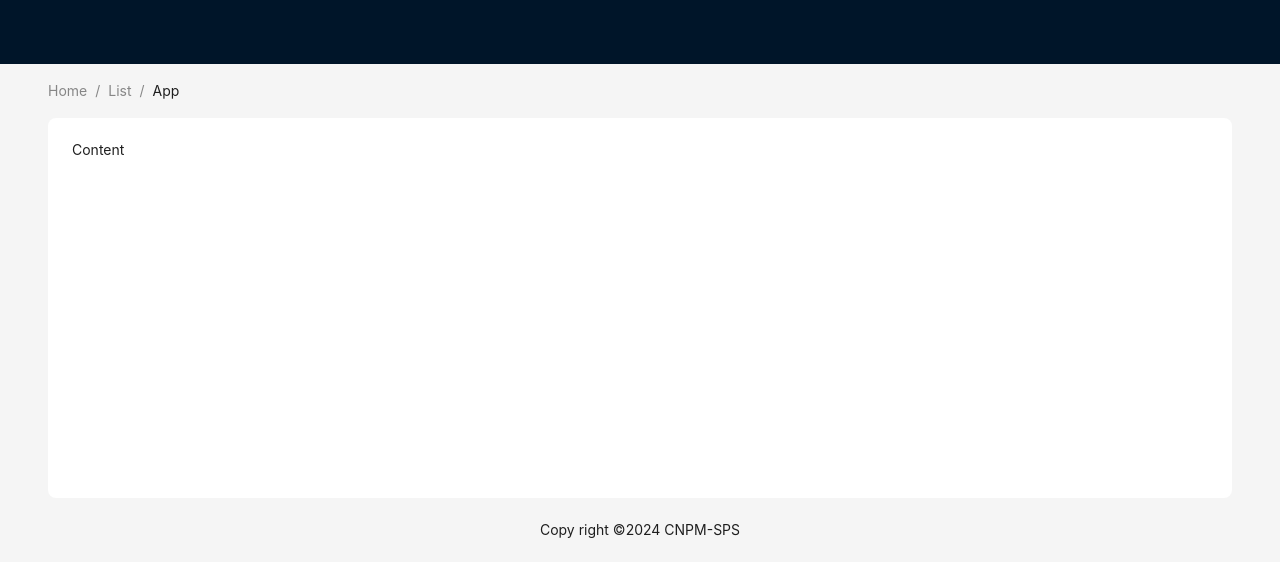
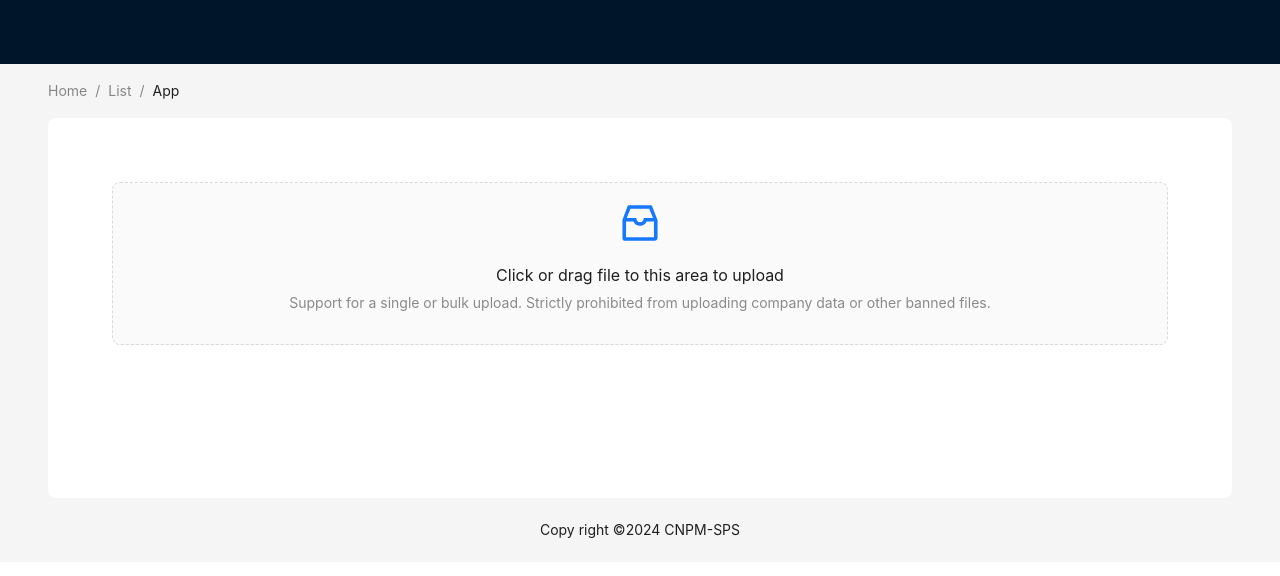
Before and after one commit to Tran-Trung-Nhut/CNPM_Smart-Printing-Service, a React (Create React App) app in the folder frontend/: page /print in a window 1280 px wide. Shown: the top 576 px of the page. Built offline with nearby package versions, Linux system fonts and the light colour scheme.

Commit message:
Fix bug on PrintUpload page

```diff
--- a/frontend/src/App.tsx
+++ b/frontend/src/App.tsx
@@ -4,6 +4,7 @@ import { UserContext } from './context/UserContext';
 import Home from './pages/Home';
 import Login from './pages/Login';
 import MainLayout from './components/MainLayout'; // Import MainLayout
+import PrintUpload from './pages/PrintUpload';
 // import { useCookies } from 'react-cookie';
 
 export default function App() {
@@ -26,7 +27,8 @@ export default function App() {
         <Routes>
           <Route path="/" element={<Home />} />
           <Route path="/login" element={<Login />} />
-          <Route path="/*" element={<MainLayout />} /> {/* MainLayout để quản lý các route khác */}
+          <Route path="/print" element={<PrintUpload />} />
+          <Route path="/*" element={<MainLayout children={undefined} />} /> {/* MainLayout để quản lý các route khác */}
         </Routes>
       </BrowserRouter>
     // </UserContext.Provider>
--- a/frontend/src/components/MainLayout.tsx
+++ b/frontend/src/components/MainLayout.tsx
@@ -9,7 +9,11 @@ const items = new Array(15).fill(null).map((_, index) => ({
   label: `nav ${index + 1}`,
 }));
 
-const MainLayout: React.FC = () => {
+interface MainLayoutProps {
+  children: React.ReactNode;
+}
+
+const MainLayout: React.FC<MainLayoutProps> = ({children}) => {
   const {
     token: { colorBgContainer, borderRadiusLG },
   } = theme.useToken();
@@ -31,7 +35,7 @@ const MainLayout: React.FC = () => {
             borderRadius: borderRadiusLG,
           }}
         >
-          Content
+          {children}
         </div>
       </Content>
       <Footer style={{ textAlign: 'center' }}>
--- a/frontend/src/pages/PrintConfig.tsx
+++ b/frontend/src/pages/PrintConfig.tsx
@@ -1,12 +1,11 @@
 import Header from "../components/Header";
-import Footer from "../components/Footer";
 
 export default function PrintConfig () {
   return (
     <>
       <Header />
       <></>
-      <Footer />
+
     </>
   );
 }
--- a/frontend/src/pages/PrintUpload.tsx
+++ b/frontend/src/pages/PrintUpload.tsx
@@ -1,5 +1,4 @@
-import Header from '../components/Header';
-import Footer from '../components/Footer';
+import MainLayout from '../components/MainLayout';
 import React from 'react';
 import { InboxOutlined } from '@ant-design/icons';
 import type { UploadProps } from 'antd';
@@ -27,9 +26,8 @@ const props: UploadProps = {
   },
 };
 
-const App: React.FC = () => (
-  <>
-    <Header />
+const PrintUpload: React.FC = () => (
+    <MainLayout>
     <div className='p-10'>
       <Dragger {...props}>
         <p className="ant-upload-drag-icon">
@@ -42,8 +40,7 @@ const App: React.FC = () => (
         </p>
       </Dragger>
     </div>
-    <Footer />
-  </>
+    </MainLayout>
 );
 
-export default App;
+export default PrintUpload;
```
